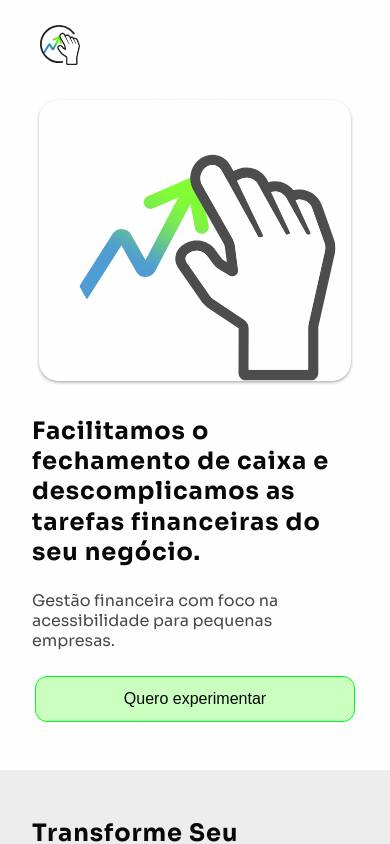
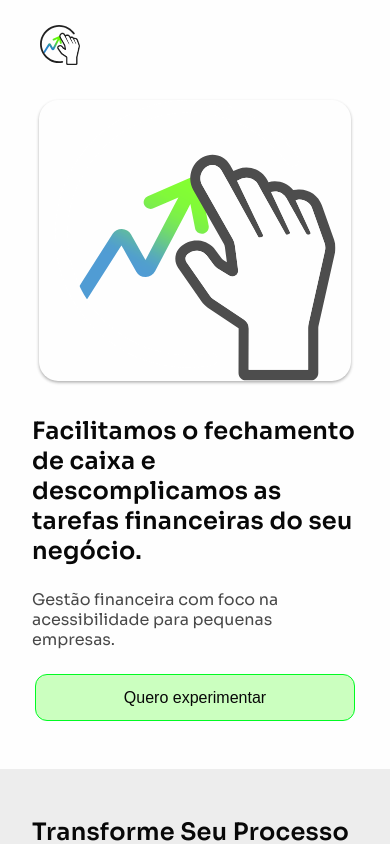
Before and after one commit to jaqueuchoab/caixanamao, a React (Vite) app: page / in a window 390 px wide. Shown: the top 844 px of the page. Built offline with nearby package versions, Linux system fonts and the light colour scheme; some icons are missing.

Commit message:
feat: adjusting

```diff
--- a/src/components/home/TextContent.module.css
+++ b/src/components/home/TextContent.module.css
@@ -1,9 +1,8 @@
 @media (max-width: 430px) {
   .h3 {
     font-size: var(--size-md);
-    font-weight: 700;
-    line-height: 30.24px;
-    letter-spacing: 0.04em;
+    font-weight: 600;
+    letter-spacing: 0.24px;
   }
 
   .p {
```
